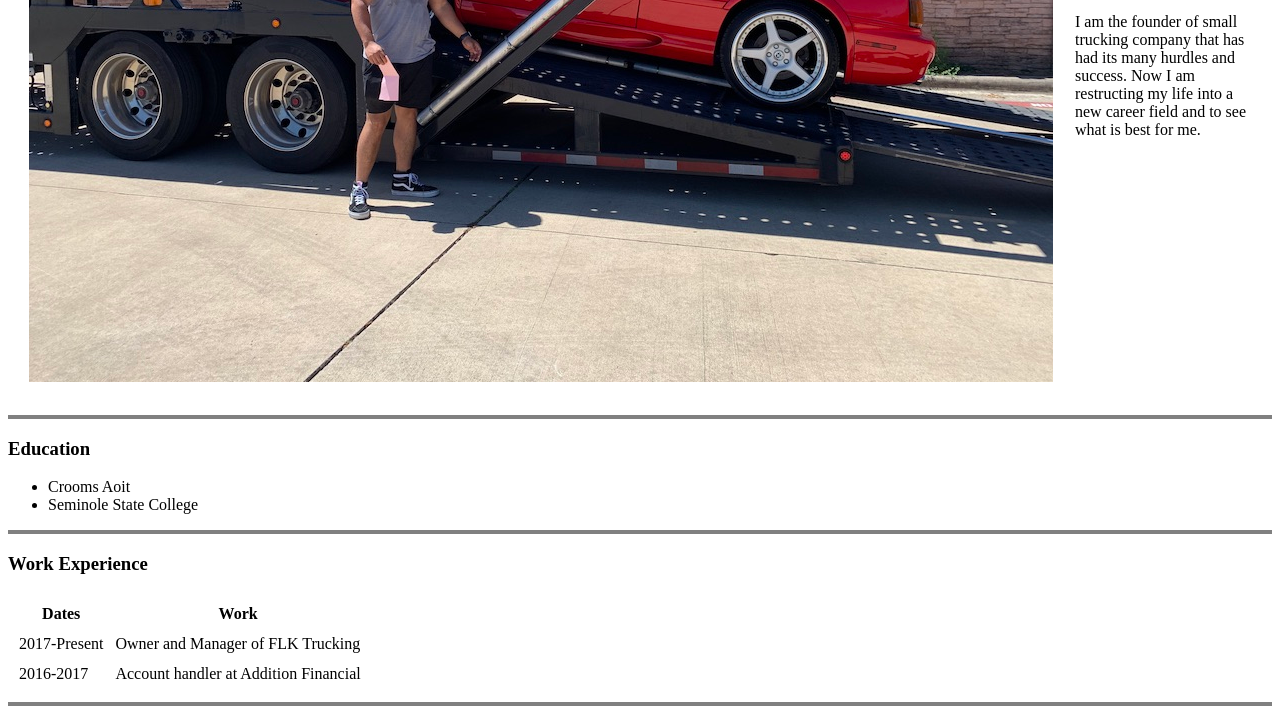
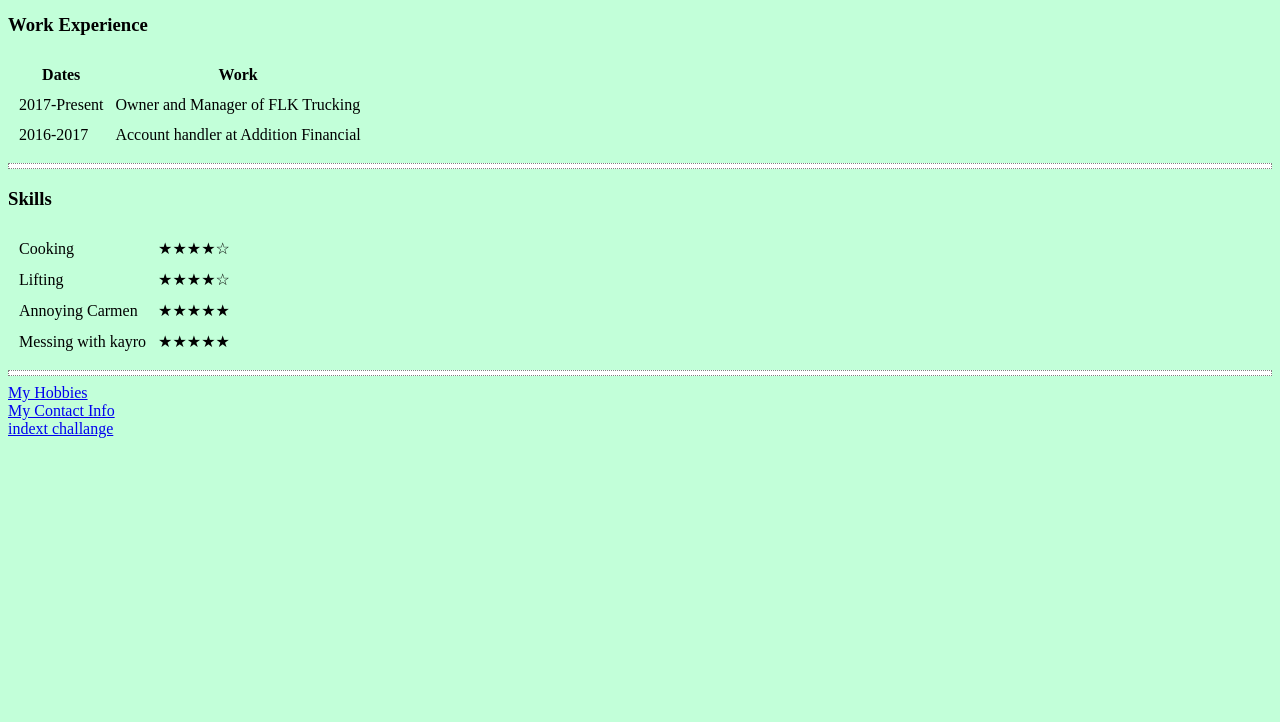
Before and after one commit to Flkkev/cv, a plain HTML site: page index.html in a window 1280 px wide. Shown: the part 415-1137 px from the top of the page. After the commit the page ends 861 px from the top, so only its background shows below. Drawn offline with Linux system fonts and the light colour scheme.

Commit message:
Update index.html

```diff
--- a/index.html
+++ b/index.html
@@ -4,6 +4,15 @@
 <head>
   <meta charset="utf-8">
   <title>Kevin's Personal Site</title>
+  <style media="screen">
+body{background-color: #C2FFD9;}
+
+hr{background-color: white;border-style:dotted;height:4px;}
+img{height:225px;}
+
+
+</style>
+
 </head>
 
 <body>
```
